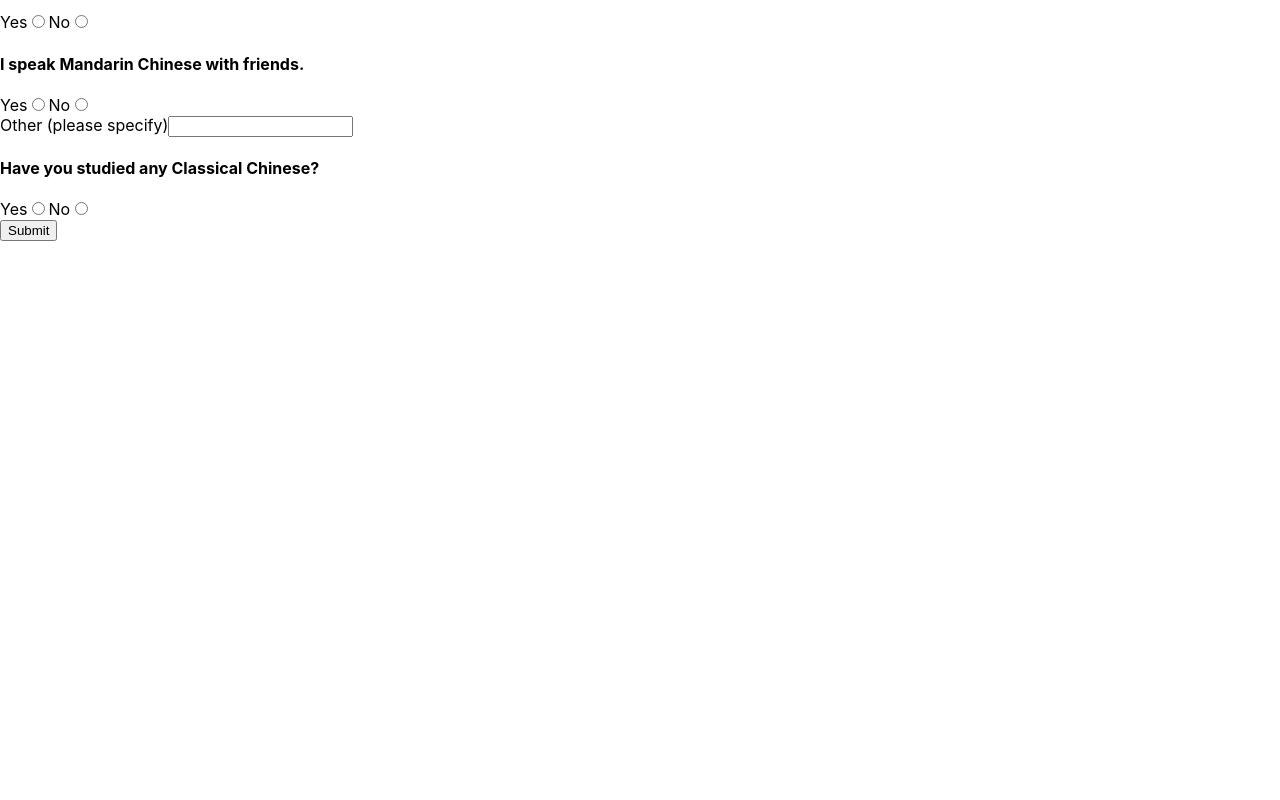
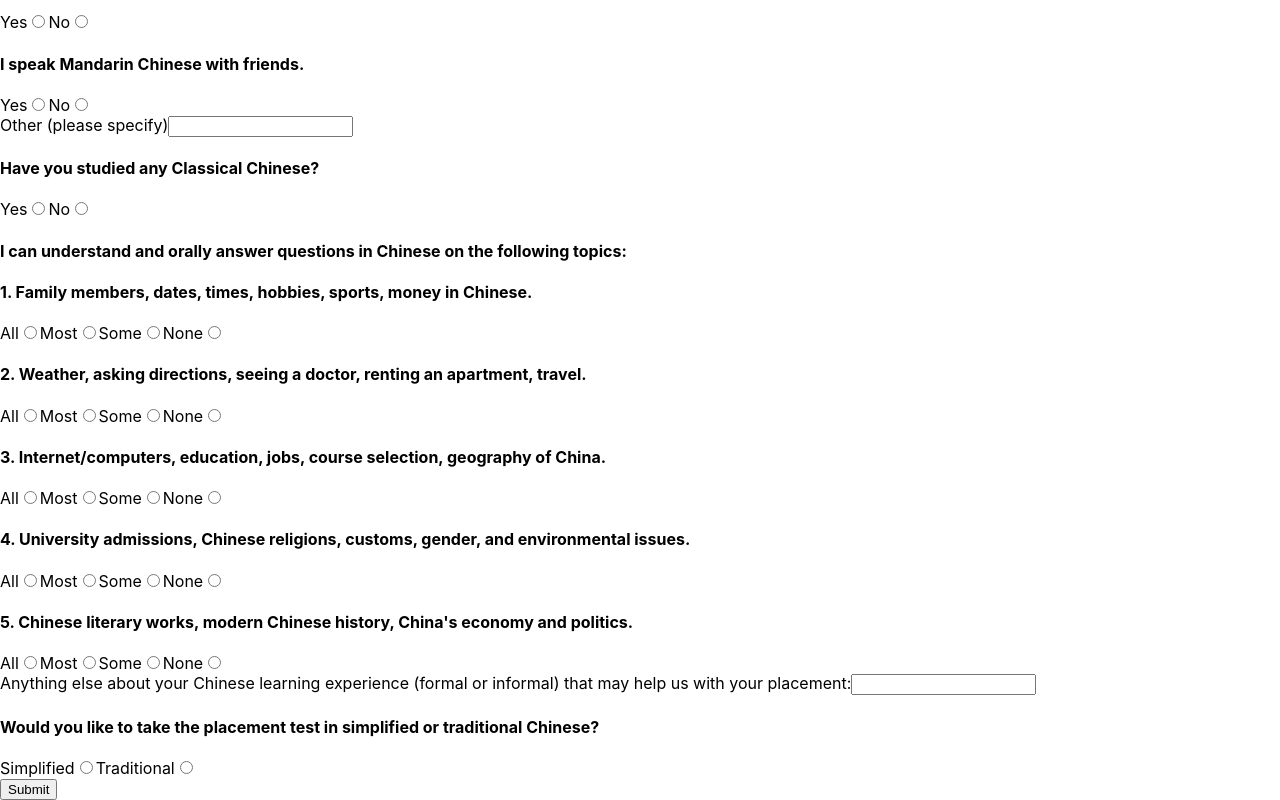
Before and after one commit to natashawong/placement-test, a React (Create React App) app: page / in a window 1280 px wide. Shown: the part 694-1494 px from the top of the page. Before the commit the page ends 935 px from the top, so only its background shows below. Built offline with nearby package versions, Linux system fonts and the light colour scheme.

Commit message:
make minor edits in trying to find error with action/reducer

```diff
--- a/src/App.js
+++ b/src/App.js
@@ -1,5 +1,5 @@
 import React from 'react';
-import {BrowserRouter, Switch, Route} from 'react-router-dom';
+import { BrowserRouter, Switch, Route } from 'react-router-dom';
 
 import StudentData from './Pages/StudentData';
 import GeneratePage from './Pages/GeneratePage';
--- a/src/Components/RadioGroup/RadioGroup.js
+++ b/src/Components/RadioGroup/RadioGroup.js
@@ -24,8 +24,19 @@ Number of Character Radio Group:
 Topic Proficiency Radio Group:
 - question, qName
 - labels: All, Most, Some, None
+*/
 
-*/
+export const LangRadioGroup = ({qName}) => {
+    return(
+        <div>
+            <h4>Would you like to take the placement test in simplified or traditional Chinese?</h4>
+            <label>Simplified</label>
+            <Field type="radio" name={qName} value="Simplified"/>
+            <label>Traditional</label>
+            <Field type="radio" name={qName} value="Traditional"/>
+        </div>
+    )
+}
 
 export const YNRadioGroup = ({question, qName}) => {
     return(
--- a/src/Components/TextField/TextField.js
+++ b/src/Components/TextField/TextField.js
@@ -1,10 +1,12 @@
 import React from 'react';
+
+import { Field } from 'formik';
 
 export const TextField = ({question, qName}) => {
     return(
         <div>
             <label>{question}</label>
-            <input type="text" name={qName}/>
+            <Field type="text" name={qName}/>
         </div>
     )
 }
--- a/src/Pages/StudentData.js
+++ b/src/Pages/StudentData.js
@@ -2,12 +2,13 @@ import React, {Component} from 'react';
 import { Formik, Form } from 'formik';
 import { Link } from 'react-router-dom';
 
+import {connect} from 'react-redux';
 import { saveUserData, saveLangSettings } from '../Redux/actions';
 
-import { YNRadioGroup, SchlRadioGroup, NumCharsRadioGroup, TopicProfRadioGroup } from '../Components/RadioGroup/RadioGroup';
+import { YNRadioGroup, SchlRadioGroup, NumCharsRadioGroup, TopicProfRadioGroup, LangRadioGroup } from '../Components/RadioGroup/RadioGroup';
 import { TextField } from '../Components/TextField/TextField';
 
-export default class Settings extends Component {
+export class StudentData extends Component {
     render() {
         const initialValues = {
             Name: "", // done
@@ -29,23 +30,23 @@ export default class Settings extends Component {
             Classical: "", // done
             StudyAbroad: "",
             LengthOfStudyAbroad: 0,
-            Topics_Family_Dates_Hobby_Sports_Money: "",
-            Topics_Weather_Direction_Doctor_Apt_Travel: "",
-            Topics_Internet_Education_Jobs_Course_Geo: "",
-            Topics_Uni_ChineseReligion_Customs_Gender_Env: "",
-            Topics_LiteraryWorks_Hist_Economy: "",
-            OtherInfo: "",
-            LangSettings: "",
+            Topics_Family_Dates_Hobby_Sports_Money: "", // done
+            Topics_Weather_Direction_Doctor_Apt_Travel: "", // done
+            Topics_Internet_Education_Jobs_Course_Geo: "", // done
+            Topics_Uni_ChineseReligion_Customs_Gender_Env: "", // done
+            Topics_LiteraryWorks_Hist_Economy: "", // done
+            OtherInfo: "", // done
+            LangSettings: "", // done
         };
 
         return(
+            // TODO: add Yup validation schema
             <Formik
                 initialValues={initialValues}
                 onSubmit={(values) => {
                     alert(JSON.stringify(values, null, 4));
-                    this.props.store.dispatch(saveUserData(values))
-                    this.props.store.dispatch(saveLangSettings(values.LangSettings))
-
+                    this.props.saveUserData(values)
+                    this.props.saveLangSettings(values.LangSettings)
                 }}
             >
                 <Form>
@@ -62,6 +63,7 @@ export default class Settings extends Component {
                     <NumCharsRadioGroup question={"Number of character you can read:"} qName={"NumCharactersRead"}/>
                     <NumCharsRadioGroup question={"Number of character you can write:"} qName={"NumCharactersWritten"}/>
 
+                    {/* TODO: map bottom sections out when I have time, cleaner */}
                     <YNRadioGroup
                         question={"A heritage learner class (with enhanced instruction on reading and writing) may be suitable to me."}
                         qName={"HeritageLearner"}
@@ -89,10 +91,25 @@ export default class Settings extends Component {
                         qName={"Classical"}
                     />
 
-                    {/* I have to change topic prof checks */}
-                    <Link to="/start-test"><button type="submit">Submit</button></Link>
+                    <h4>I can understand and orally answer questions in Chinese on the following topics:</h4>
+                    <TopicProfRadioGroup question={"1. Family members, dates, times, hobbies, sports, money in Chinese."} qName={"Topics_Family_Dates_Hobby_Sports_Money"}/>
+                    <TopicProfRadioGroup question={"2. Weather, asking directions, seeing a doctor, renting an apartment, travel."} qName={"Topics_Weather_Direction_Doctor_Apt_Travel"}/>
+                    <TopicProfRadioGroup question={"3. Internet/computers, education, jobs, course selection, geography of China."} qName={"Topics_Internet_Education_Jobs_Course_Geo"}/>
+                    <TopicProfRadioGroup question={"4. University admissions, Chinese religions, customs, gender, and environmental issues."} qName={"Topics_Uni_ChineseReligion_Customs_Gender_Env"}/>
+                    <TopicProfRadioGroup question={"5. Chinese literary works, modern Chinese history, China's economy and politics."} qName={"Topics_LiteraryWorks_Hist_Economy"}/>
+
+                    <TextField question={"Anything else about your Chinese learning experience (formal or informal) that may help us with your placement:"} qName={"OtherInfo"}/>
+
+                    <LangRadioGroup qName={"LangSettings"}/>
+
+                    <button type="submit">Submit</button>
                 </Form>
             </Formik>
         )
     }
 }
+
+export default connect(
+    null,
+    { saveUserData, saveLangSettings }
+)(StudentData);
--- a/src/Redux/actions.js
+++ b/src/Redux/actions.js
@@ -1,13 +1,13 @@
-export const saveUserData = data => ({
-    type: "SAVE_USER_DATA",
-    payload: {
-        data
+export function saveUserData(data){
+    return {
+        type: 'SAVE_USER_DATA',
+        payload: {data}
     }
-});
+};
 
-export const saveLangSettings = data => ({
-    type: "SAVE_LANG_SETTINGS",
-    payload: {
-        data
+export function saveLangSettings(data){
+    return {
+        type: 'SAVE_LANG_SETTINGS',
+        payload: {data}
     }
-})
+};
--- a/src/Redux/reducer.js
+++ b/src/Redux/reducer.js
@@ -1,6 +1,6 @@
 const initialState = {
     userData: [],
-    langSettings: ""
+    langSettings: "",
 }
 
 export default function rootReducer(state = initialState, action) {
```
Also changed, not shown: 1 other file (tests, documents, lock files or other folders).
